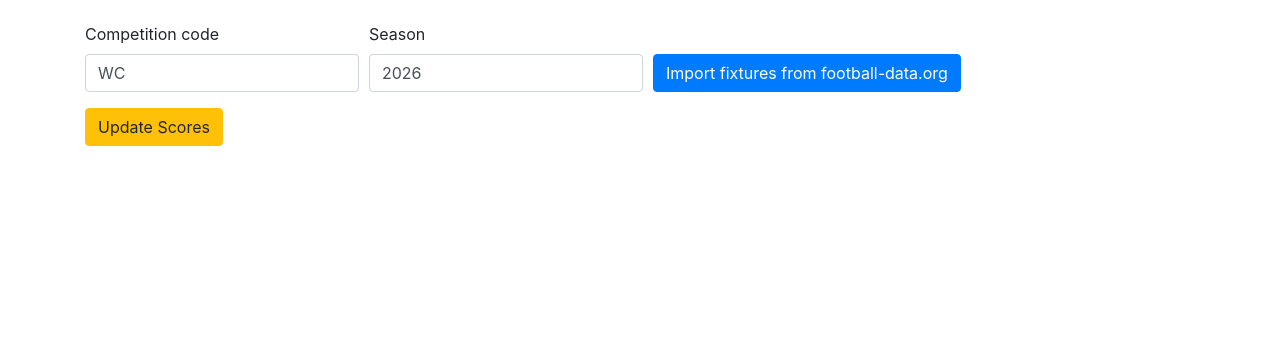
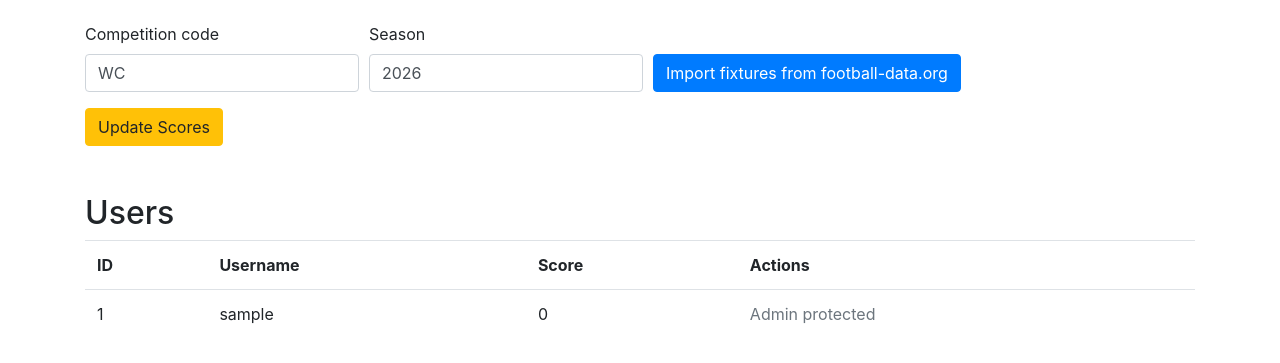
Before and after one commit to fjd35/world_cup, a Flask app: page /admin in a window 1280 px wide. Shown: the part 138-501 px from the top of the page. Run offline with Flask 3, Linux system fonts and the light colour scheme; the visitor is signed in with stand-in values (Sample User, id 1); data comes from the database, SQL or seed files in the repository; data that the repository does not hold is empty; some libraries are stand-ins or nearby versions.

Commit message:
More admin power and randotron

```diff
--- a/src/main.py
+++ b/src/main.py
@@ -169,11 +169,12 @@ def admin():
         .order_by(Fixture.start_at, Fixture.id)
         .all()
     )
+    users = db.session.query(User).order_by(User.id).all()
 
     # Group fixtures by stage
     grouped_fixtures = _group_fixtures_by_stage(fixtures)
 
-    return render_template("admin.html", grouped_fixtures=grouped_fixtures)
+    return render_template("admin.html", grouped_fixtures=grouped_fixtures, users=users)
 
 @main.route("/update_fixture", methods=["POST"])
 @login_required
@@ -200,6 +201,26 @@ def update_scores_route():
     if user.id != 1:
         abort(403)
     update_scores()
+    return redirect(url_for("main.admin"))
+
+
+@main.route("/admin/delete_user", methods=["POST"])
+@login_required
+def delete_user():
+    user = _current_user()
+    if user.id != 1:
+        abort(403)
+    user_id = int(request.form["user_id"])
+    if user_id == 1:
+        flash("Cannot delete the admin user.")
+        return redirect(url_for("main.admin"))
+    target_user = db.session.get(User, user_id)
+    if target_user is None:
+        abort(404)
+    db.session.query(Prediction).filter_by(user_id=user_id).delete(synchronize_session=False)
+    db.session.delete(target_user)
+    db.session.commit()
+    flash(f"Deleted user {target_user.username} and all their predictions.")
     return redirect(url_for("main.admin"))
 
 
--- a/src/templates/admin.html
+++ b/src/templates/admin.html
@@ -30,6 +30,32 @@
 </form>
 <a class="btn btn-warning" href="/update_scores">Update Scores</a>
 <br><br>
+<h2 class="mt-4">Users</h2>
+<table class="table">
+    <tr>
+        <th>ID</th>
+        <th>Username</th>
+        <th>Score</th>
+        <th>Actions</th>
+    </tr>
+    {% for user in users %}
+    <tr>
+        <td>{{ user.id }}</td>
+        <td>{{ user.username }}</td>
+        <td>{{ user.score }}</td>
+        <td>
+            {% if user.id != 1 %}
+            <form action="{{ url_for('main.delete_user') }}" method="POST" onsubmit="return confirm('Delete user {{ user.username }} and all their predictions? This cannot be undone.');">
+                <input type="hidden" name="user_id" value="{{ user.id }}">
+                <button type="submit" class="btn btn-danger btn-sm">Delete</button>
+            </form>
+            {% else %}
+            <span class="text-muted">Admin protected</span>
+            {% endif %}
+        </td>
+    </tr>
+    {% endfor %}
+</table>
 {% for stage, group in grouped_fixtures %}
     <h4 class="mt-4">{{ stage if stage else 'Other' }}</h4>
     <table class="table">
--- a/src/templates/index.html
+++ b/src/templates/index.html
@@ -29,6 +29,8 @@
                 <td>
                     {% if user.username == "Rosa" %}
                         <img src="static/octopus.png" height="20px" style="margin-left: 5px">
+                    {% elif user.username == "Randotron" %}
+                        <img src="static/robot.png" height="20px" style="margin-left: 5px">
                     {% elif class == "points3" %}
                         <img src="static/gold-medal.png" height="20px" style="margin-left: 5px">
                     {% elif scores[-1] == user.score %}
```
Also changed, not shown: create_random_user.py (added, +69 -0 lines), src/static/robot.png (added).
